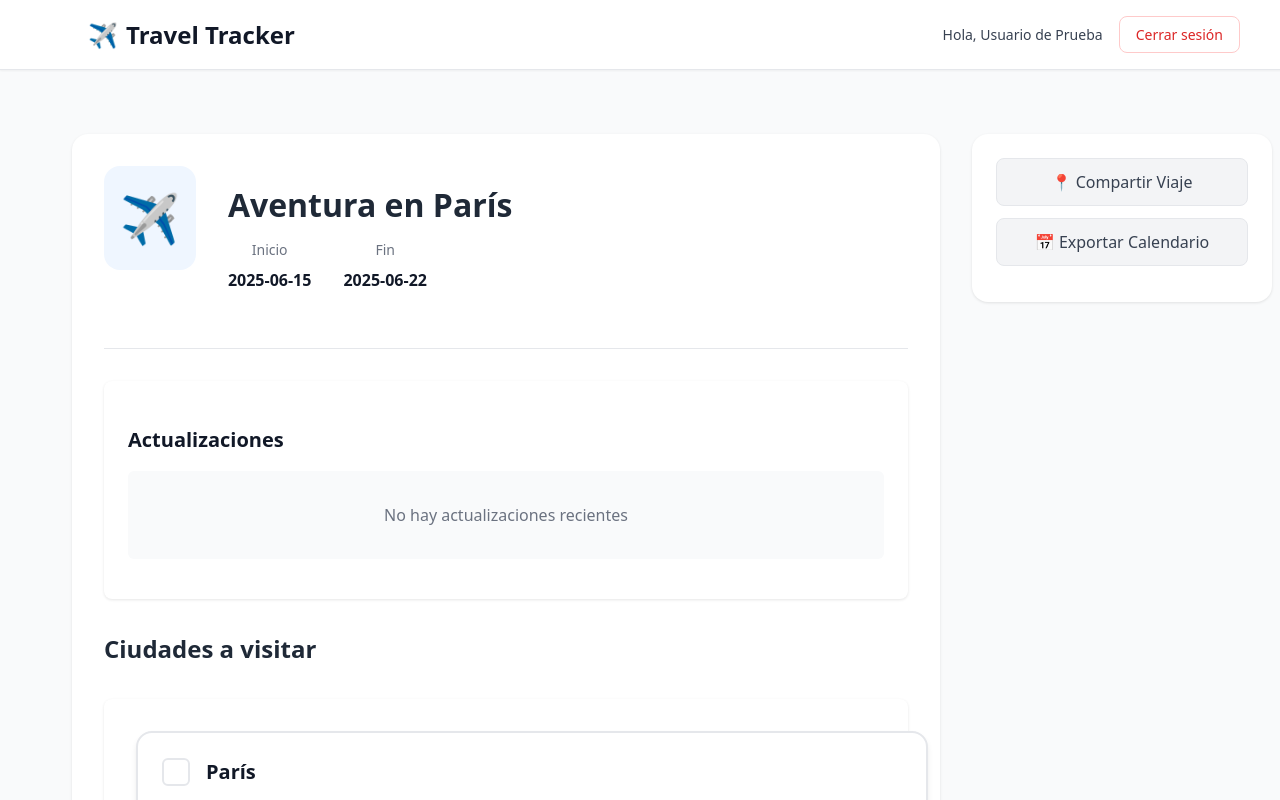
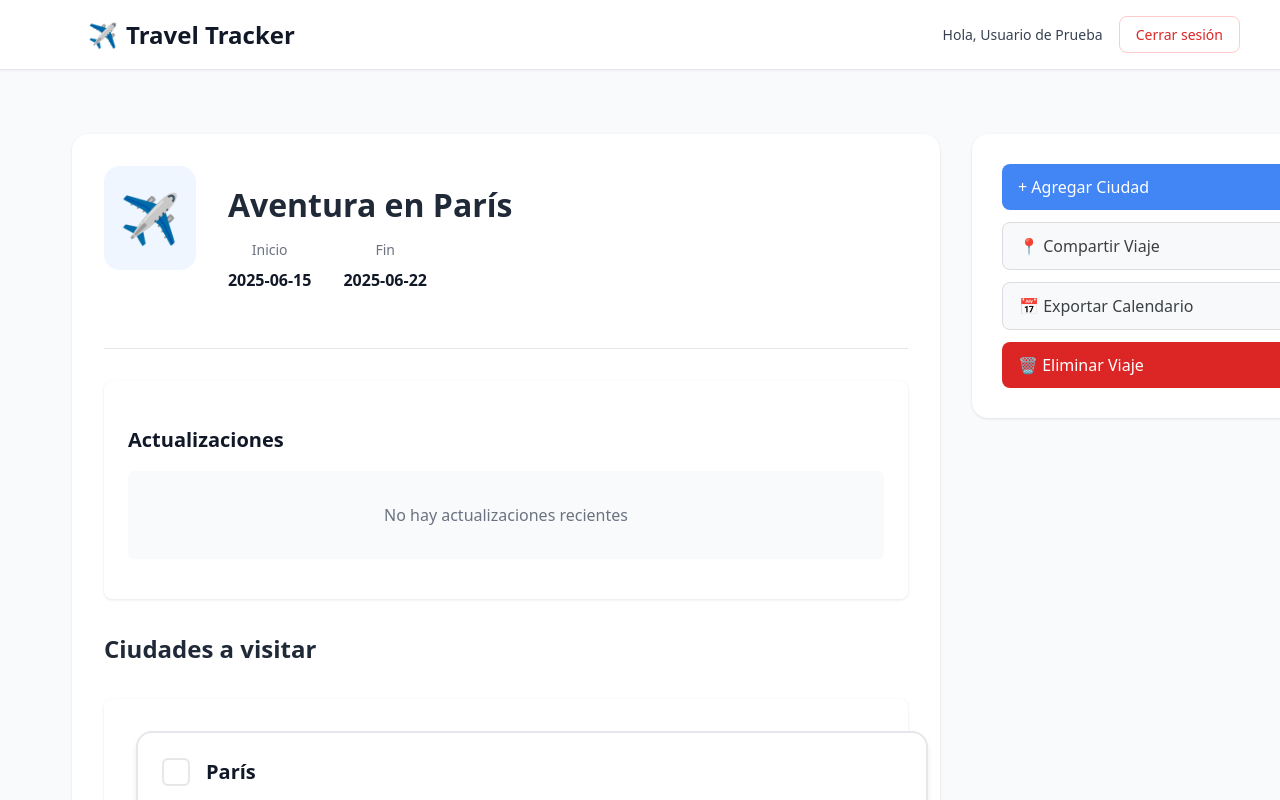
Before and after one commit to matiasleon/travel-tracker, a React (Vite) app: page /trips/1 in a window 1280 px wide. Shown: the top 800 px of the page. Built offline with nearby package versions, Linux system fonts and the light colour scheme.

Commit message:
Style Fixes

```diff
--- a/src/components/Home.jsx
+++ b/src/components/Home.jsx
@@ -1,4 +1,4 @@
-import React from 'react';
+import React, { useState } from 'react';
 import { useAuth } from '../context/AuthContext';
 import { LoginButton } from './auth/LoginButton';
 import { TripForm } from './trips/TripForm';
@@ -9,6 +9,7 @@ import commonStyles from '../styles/common.module.css';
 
 export const Home = () => {
   const { user } = useAuth();
+  const [showCreateForm, setShowCreateForm] = useState(false);
 
   return (
     <Layout>
@@ -21,17 +22,34 @@ export const Home = () => {
           <LoginButton />
         </div>
       ) : (
-          <div className={commonStyles.contentGrid}>
-            {/* Sidebar - Create Trip Form */}
-            <div className={`${commonStyles.pageContainer} ${styles.formContainer}`}>
-              <h2 className={styles.sidebarTitle}>Crear Nuevo Viaje</h2>
-              <TripForm />
+        <div className={styles.mainContainer}>
+          <button
+            onClick={() => setShowCreateForm(true)}
+            className={styles.fab}
+          >
+            +
+          </button>
+
+          <div className={styles.content}>
+            <TripList />
           </div>
 
-            {/* Main Content - Trip List */}
-            <div className={`${commonStyles.pageContainer} ${styles.tripListContainer}`}>
-              <TripList />
+          {showCreateForm && (
+            <div className={styles.modal}>
+              <div className={styles.modalContent}>
+                <div className={styles.modalHeader}>
+                  <h2>Crear Nuevo Viaje</h2>
+                  <button
+                    onClick={() => setShowCreateForm(false)}
+                    className={styles.closeButton}
+                  >
+                    ✕
+                  </button>
                 </div>
+                <TripForm onSuccess={() => setShowCreateForm(false)} />
+              </div>
+            </div>
+          )}
         </div>
       )}
     </Layout>
--- a/src/components/Home.module.css
+++ b/src/components/Home.module.css
@@ -31,6 +31,47 @@
   max-width: 72rem;
   margin: 0 auto;
   padding: 2rem 1.5rem;
+  position: relative;
+}
+
+.fab {
+  position: fixed;
+  bottom: 2rem;
+  right: 2rem;
+  width: 56px;
+  height: 56px;
+  border-radius: 50%;
+  background-color: #3b82f6;
+  color: white;
+  border: none;
+  font-size: 24px;
+  display: flex;
+  align-items: center;
+  justify-content: center;
+  cursor: pointer;
+  box-shadow: 0 4px 6px -1px rgba(0, 0, 0, 0.1), 0 2px 4px -1px rgba(0, 0, 0, 0.06);
+  transition: all 0.2s;
+  z-index: 1000;
+}
+
+.fab:hover {
+  background-color: #2563eb;
+  transform: scale(1.05);
+  box-shadow: 0 10px 15px -3px rgba(0, 0, 0, 0.1), 0 4px 6px -2px rgba(0, 0, 0, 0.05);
+}
+
+.fab:active {
+  transform: scale(0.95);
+}
+
+@media (max-width: 640px) {
+  .fab {
+    bottom: 1.5rem;
+    right: 1.5rem;
+    width: 48px;
+    height: 48px;
+    font-size: 20px;
+  }
 }
 
 .welcomeContainer {
@@ -38,42 +79,95 @@
   flex-direction: column;
   align-items: center;
   justify-content: center;
-  min-height: 60vh;
+  min-height: calc(100vh - 64px);
+  padding: 2rem;
+  text-align: center;
+  background-color: #f8fafc;
+}
+
+.welcomeText {
+  font-size: 2.5rem;
+  font-weight: bold;
+  color: #1e293b;
+  margin-bottom: 1rem;
+}
+
+.welcomeDescription {
+  font-size: 1.25rem;
+  color: #64748b;
+  margin-bottom: 2rem;
+  max-width: 600px;
+}
+
+.modal {
+  position: fixed;
+  top: 0;
+  left: 0;
+  right: 0;
+  bottom: 0;
+  background-color: rgba(0, 0, 0, 0.5);
+  display: flex;
+  justify-content: center;
+  align-items: center;
+  z-index: 1000;
+}
+
+.modalContent {
+  background-color: white;
+  padding: 2rem;
+  border-radius: 0.5rem;
+  width: 100%;
+  max-width: 600px;
+  max-height: 90vh;
+  overflow-y: auto;
+}
+
+.modalHeader {
+  display: flex;
+  justify-content: space-between;
+  align-items: center;
+  margin-bottom: 1.5rem;
+}
+
+.modalHeader h2 {
+  font-size: 1.5rem;
+  font-weight: bold;
+  color: #1e293b;
+  margin: 0;
+}
+
+.closeButton {
+  background: none;
+  border: none;
+  font-size: 1.5rem;
+  color: #64748b;
+  cursor: pointer;
+  padding: 0.5rem;
+  display: flex;
+  align-items: center;
+  justify-content: center;
+  border-radius: 0.25rem;
+}
+
+.closeButton:hover {
+  background-color: #f1f5f9;
+  color: #1e293b;
+}
+
+.tripList {
+  display: flex;
+  flex-direction: column;
   gap: 1.5rem;
 }
 
-.welcomeText {
-  font-size: 1.875rem;
-  font-weight: bold;
-  text-align: center;
+.userInfo {
+  display: flex;
+  align-items: center;
+  gap: 1rem;
 }
 
-.welcomeDescription {
-  color: rgb(107 114 128);
-  text-align: center;
-  max-width: 28rem;
-  margin-bottom: 1rem;
-}
-
-.formContainer {
-  width: 100%;
-}
-
-@media (min-width: 1024px) {
-  .formContainer {
-    width: 400px;
-    flex-shrink: 0;
-  }
-}
-
-.tripListContainer {
-  width: 100%;
-}
-
-@media (min-width: 1024px) {
-  .tripListContainer {
-    flex: 1;
-  }
+.userName {
+  color: rgb(75 85 99);
 }
 
 .sidebar {
@@ -92,10 +186,11 @@
   margin-bottom: 1rem;
 }
 
-.tripList {
-  display: flex;
-  flex-direction: column;
-  gap: 1.5rem;
+@media (min-width: 1024px) {
+  .formContainer {
+    width: 400px;
+    flex-shrink: 0;
+  }
 }
 
 .userInfo {
--- a/src/components/trips/TripDetails.jsx
+++ b/src/components/trips/TripDetails.jsx
@@ -143,19 +143,19 @@ export const TripDetails = () => {
           {isAdmin && (
             <button
               onClick={() => setShowAddCity(true)}
-              className={`${styles.actionButton} ${styles.primaryButton}`}
+              className={commonStyles.primaryButton}
             >
-              ➕ Agregar Ciudad
+              + Agregar Ciudad
             </button>
           )}
-          <button className={`${styles.actionButton} ${styles.secondaryButton}`}>
+          <button className={commonStyles.secondaryButton}>
             📍 Compartir Viaje
           </button>
-          <button className={`${styles.actionButton} ${styles.secondaryButton}`}>
+          <button className={commonStyles.secondaryButton}>
             📅 Exportar Calendario
           </button>
           {isAdmin && (
-            <button className={`${styles.actionButton} ${styles.dangerButton}`}>
+            <button className={commonStyles.dangerButton}>
               🗑️ Eliminar Viaje
             </button>
           )}
--- a/src/components/trips/TripDetails.module.css
+++ b/src/components/trips/TripDetails.module.css
@@ -16,6 +16,40 @@
 @media (min-width: 1024px) {
   .container {
     grid-template-columns: 1fr 300px;
+  }
+}
+
+.sidebar {
+  display: flex;
+  flex-direction: row;
+  flex-wrap: wrap;
+  justify-content: space-between;
+  padding: 24px;
+  width: 100%;
+  background: #f8f9fa;
+  border-radius: 12px;
+  margin: -2%;
+}
+
+.sidebar button {
+  flex: 1;
+  min-width: 200px;
+  justify-content: flex-start;
+  padding: 0.75rem 1rem;
+  margin: 2%;
+}
+
+@media (min-width: 1024px) {
+  .sidebar {
+    flex-direction: column;
+    width: 300px;
+    padding: 24px;
+    margin: 0;
+  }
+
+  .sidebar button {
+    width: 100%;
+    min-width: unset;
   }
 }
 
--- a/src/components/trips/TripForm.jsx
+++ b/src/components/trips/TripForm.jsx
@@ -4,7 +4,7 @@ import { useAuth } from '../../context/AuthContext';
 import { DateRangePicker } from '../common/DateRangePicker';
 import styles from './TripForm.module.css';
 
-export const TripForm = () => {
+export const TripForm = ({ onSuccess }) => {
   const { user } = useAuth();
   const { createTrip } = useTrips();
   const [formData, setFormData] = useState({
@@ -128,6 +128,10 @@ export const TripForm = () => {
         notes: []
       });
 
+      if (onSuccess) {
+        onSuccess();
+      }
+
       // Limpiar formulario
       setFormData({
         name: '',
--- a/src/hooks/useTrips.js
+++ b/src/hooks/useTrips.js
@@ -19,7 +19,9 @@ export const useTrips = () => {
       ...tripData,
       id: Date.now().toString(),
       activities: [],
-      status: 'planning'
+      status: 'planning',
+      userRole: 'admin',
+      createdBy: 'mock-user-id'
     };
     setTrips(prevTrips => [...prevTrips, newTrip]);
     return newTrip.id;
--- a/src/mocks/trips.js
+++ b/src/mocks/trips.js
@@ -1,6 +1,8 @@
 export const mockTrips = [
   {
     id: '1',
+    userRole: 'admin',
+    createdBy: 'mock-user-id',
     name: 'Aventura en París',
     destination: 'París, Francia',
     startDate: '2025-06-15',
@@ -36,6 +38,8 @@ export const mockTrips = [
   },
   {
     id: '2',
+    userRole: 'admin',
+    createdBy: 'mock-user-id',
     name: 'Explorando Japón',
     destination: 'Tokio, Japón',
     startDate: '2025-09-10',
@@ -71,6 +75,8 @@ export const mockTrips = [
   },
   {
     id: '3',
+    userRole: 'admin',
+    createdBy: 'mock-user-id',
     name: 'Tango y Cultura',
     destination: 'Buenos Aires, Argentina',
     startDate: '2025-07-05',
--- a/src/styles/common.module.css
+++ b/src/styles/common.module.css
@@ -19,16 +19,113 @@
 }
 
 .pageContainer {
+  background-color: white;
+  border-radius: 0.5rem;
+  padding: 1.5rem;
+  box-shadow: 0 1px 3px rgba(0, 0, 0, 0.1);
+}
+
+.button {
+  display: inline-flex;
+  align-items: center;
+  justify-content: flex-start;
+  gap: 0.75rem;
+  padding: 1rem 1.5rem;
+  font-size: 1rem;
+  font-weight: 500;
+  border: none;
+  border-radius: 0.5rem;
+  cursor: pointer;
+  transition: all 0.2s;
+  text-align: left;
   width: 100%;
-  margin: 0 auto;
-  padding: 2.5rem;
-  background-color: white;
-  border-radius: 0.75rem;
-  box-shadow: 0 1px 3px 0 rgb(0 0 0 / 0.1);
-  border: 1px solid rgb(229 231 235);
-  height: 100%;
-  display: flex;
-  flex-direction: column;
+  min-height: 48px;
+  white-space: nowrap;
+  overflow: hidden;
+  text-overflow: ellipsis;
+}
+
+@media (max-width: 640px) {
+  .button {
+    font-size: 0.875rem;
+    padding: 0.875rem 1.25rem;
+    min-height: 40px;
+  }
+}
+
+.primaryButton {
+  display: inline-flex;
+  align-items: center;
+  justify-content: center;
+  gap: 0.5rem;
+  padding: 0.75rem 1.5rem;
+  font-size: 1rem;
+  font-weight: 500;
+  border: none;
+  border-radius: 0.5rem;
+  cursor: pointer;
+  transition: all 0.2s;
+  text-align: center;
+  min-width: 150px;
+  background-color: #4285f4;
+  color: white;
+}
+
+.primaryButton:hover {
+  background-color: #357abd;
+}
+
+.secondaryButton {
+  display: inline-flex;
+  align-items: center;
+  justify-content: center;
+  gap: 0.5rem;
+  padding: 0.75rem 1.5rem;
+  font-size: 1rem;
+  font-weight: 500;
+  border: none;
+  border-radius: 0.5rem;
+  cursor: pointer;
+  transition: all 0.2s;
+  text-align: center;
+  min-width: 150px;
+  background-color: #f8f9fa;
+  color: #3c4043;
+  border: 1px solid #dadce0;
+}
+
+.secondaryButton:hover {
+  background-color: #f1f3f4;
+  border-color: #d2d5d9;
+}
+
+.dangerButton {
+  display: inline-flex;
+  align-items: center;
+  justify-content: center;
+  gap: 0.5rem;
+  padding: 0.75rem 1.5rem;
+  font-size: 1rem;
+  font-weight: 500;
+  border: none;
+  border-radius: 0.5rem;
+  cursor: pointer;
+  transition: all 0.2s;
+  text-align: center;
+  min-width: 150px;
+  background-color: #dc2626;
+  color: white;
+}
+
+.dangerButton:hover {
+  background-color: #b91c1c;
+}
+
+.pageContentGrid {
+  display: grid;
+  grid-template-columns: 300px 1fr;
+  gap: 2rem;
+  padding: 2rem;
 }
 
 .contentGrid {
```
Lines whose indentation alone changed are shown as unchanged.
